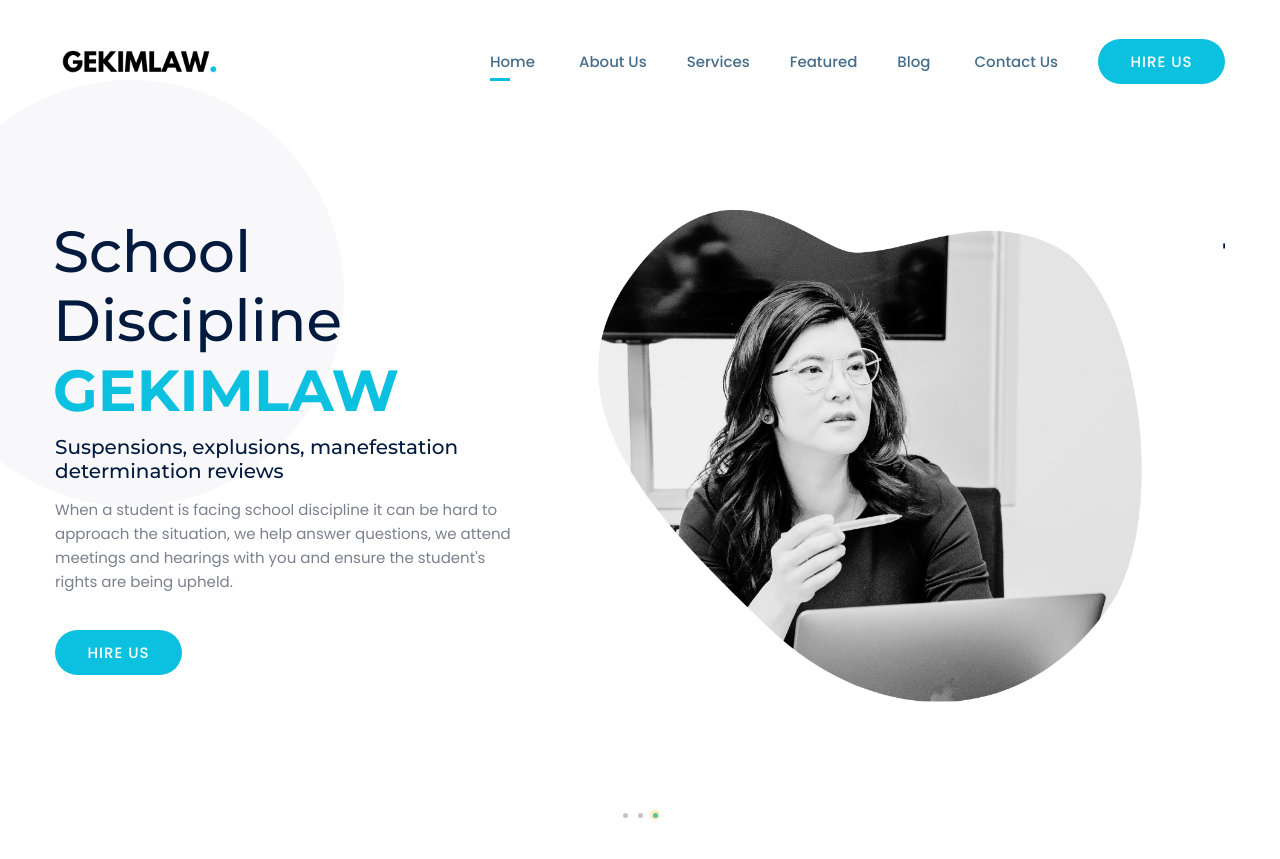
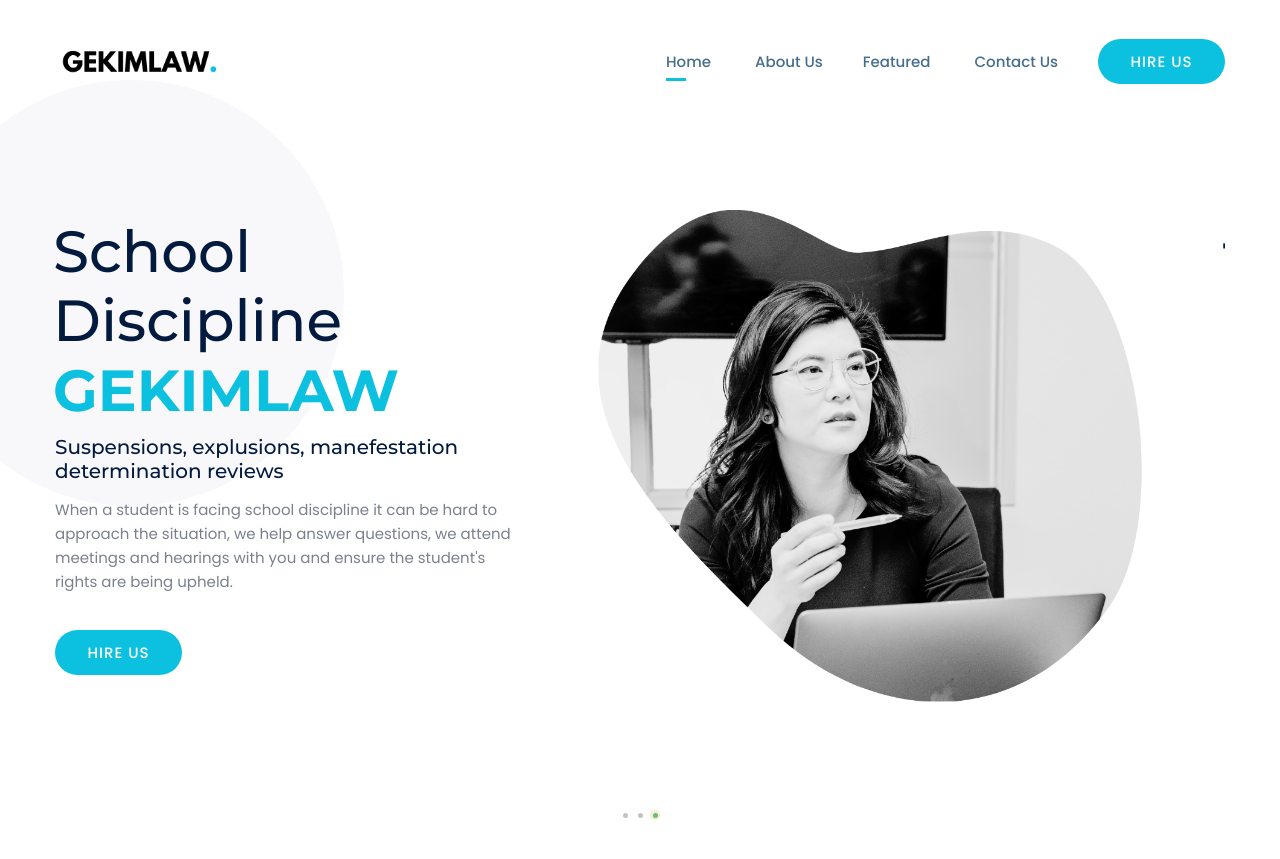
Before and after one commit to GEKimLaw/gekimlaw.github.io, a Jekyll site: the page built from index.md, in a window 1280 px wide and 900 px high. Shown: the top 859 px of the window. Built offline with Jekyll 4.4.1, drawn with Linux system fonts in a browser that asks for light colours; comment, search, counter and statistics services are not loaded.

Commit message:
changed a title image and removed draft links from the header

```diff
--- a/_data/navigation.yml
+++ b/_data/navigation.yml
@@ -1,12 +1,8 @@
 #Please use the main menu items under the "text"
 - text: About Us
   url: /about
-- text: Services
-  url: /services
 - text: Featured
   url: /portfolios
-- text: Blog
-  url: /blog
   submenu:
   - text: Blog Details
     url: /wordpress-hosting
```
Also changed, not shown: assets/images/shape/title.png.
